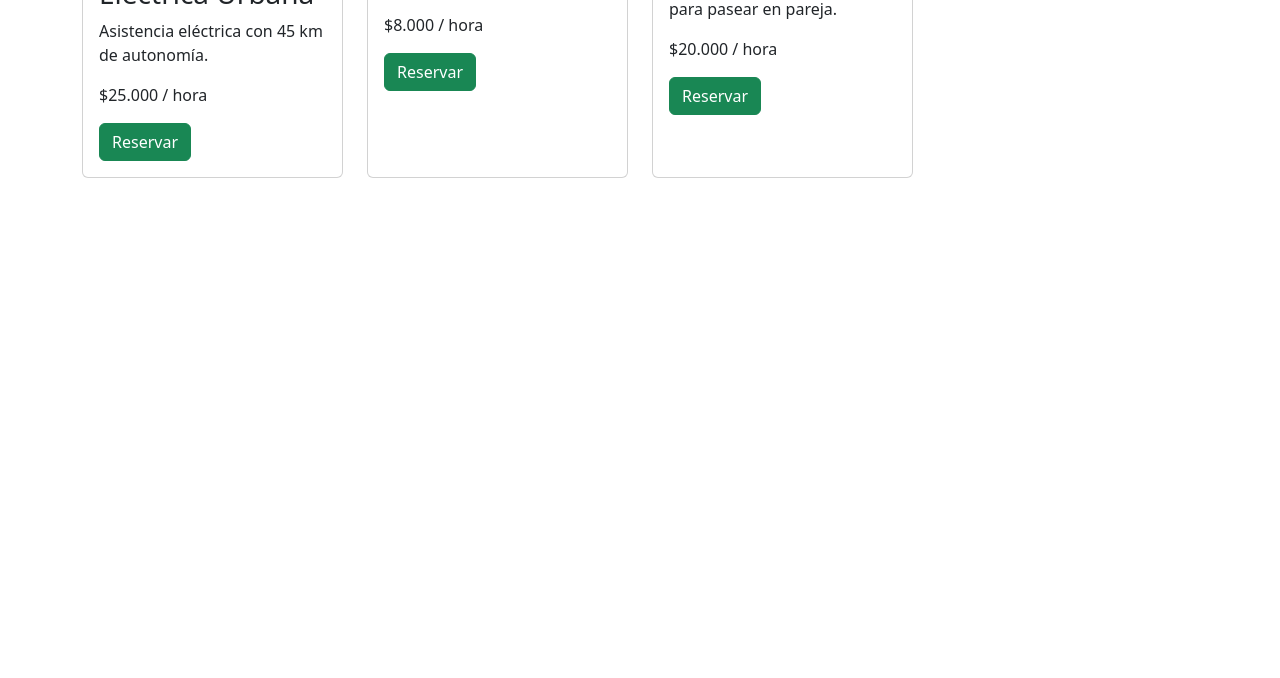
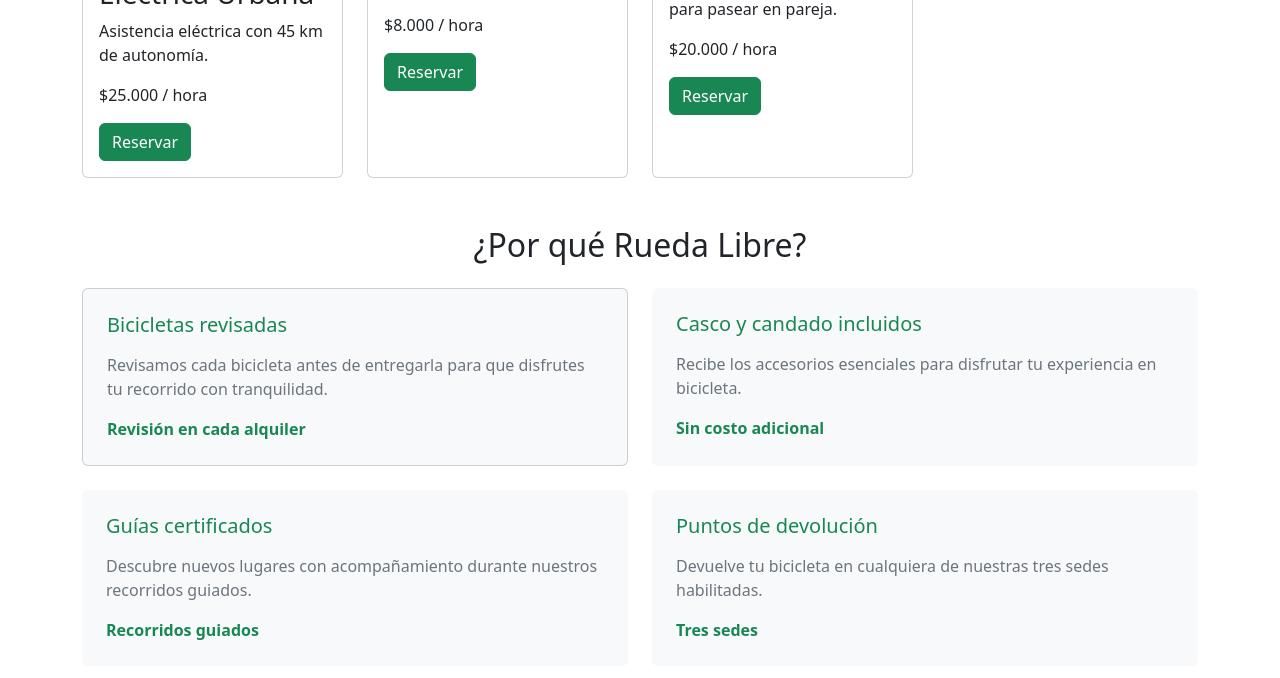
Before and after one commit to lorena21zapata/proyecto-rueda_libre, a plain HTML site: page pruebas/flota-prueba.html in a window 1280 px wide. Shown: the part 740-1418 px from the top of the page. Before the commit the page ends 942 px from the top, so only its background shows below. Drawn offline with nearby package versions, Linux system fonts and the light colour scheme.

Commit message:
feat: add benefits section with Bootstrap utilities

```diff
--- a/pruebas/flota-prueba.html
+++ b/pruebas/flota-prueba.html
@@ -110,6 +110,69 @@
                 </article>
             </div>
         </section>
+        <section class="my-5" aria-labelledby="titulo-beneficios">
+            <h2 class="text-center mb-4 text-dark" id="titulo-beneficios">¿Por qué Rueda Libre?</h2>
+            <div class="row row-cols-1 row-cols-md-2 g-4">
+                <div class="col">
+                    <article class="card h-100 p-4 bg-light rounded">
+                        <h3 class="h5 text-success mb-3">
+                            Bicicletas revisadas
+                        </h3>
+                        <p class="text-secondary mb-3">
+                            Revisamos cada bicicleta antes de entregarla
+                            para que disfrutes tu recorrido con tranquilidad.
+                        </p>
+                        <p class="fw-bold text-success mb-0">
+                            Revisión en cada alquiler
+                        </p>
+                    </article>
+                </div>
+
+                <div class="col">
+                    <article class="h-100 p-4 bg-light rounded">
+                        <h3 class="h5 text-success mb-3">
+                            Casco y candado incluidos
+                        </h3>
+                        <p class="text-secondary mb-3">
+                            Recibe los accesorios esenciales para disfrutar
+                            tu experiencia en bicicleta.
+                        </p>
+                        <p class="fw-bold text-success mb-0">
+                            Sin costo adicional
+                        </p>
+                    </article>
+                </div>
+                <div class="col">
+                    <article class="h-100 p-4 bg-light rounded">
+                        <h3 class="h5 text-success mb-3">
+                            Guías certificados
+                        </h3>
+                        <p class="text-secondary mb-3">
+                            Descubre nuevos lugares con acompañamiento
+                            durante nuestros recorridos guiados.
+                        </p>
+                        <p class="fw-bold text-success mb-0">
+                            Recorridos guiados
+                        </p>
+                    </article>
+                </div>
+                <div class="col">
+                    <article class="h-100 p-4 bg-light rounded">
+                        <h3 class="h5 text-success mb-3">
+                            Puntos de devolución
+                        </h3>
+                        <p class="text-secondary mb-3">
+                            Devuelve tu bicicleta en cualquiera de nuestras
+                            tres sedes habilitadas.
+                        </p>
+                        <p class="fw-bold text-success mb-0">
+                            Tres sedes
+                        </p>
+                    </article>
+                </div>
+            </div>
+        </section>
+    </main>
     <script src="https://cdn.jsdelivr.net/npm/bootstrap@5.3.8/dist/js/bootstrap.bundle.min.js" integrity="sha384-FKyoEForCGlyvwx9Hj09JcYn3nv7wiPVlz7YYwJrWVcXK/BmnVDxM+D2scQbITxI" crossorigin="anonymous"></script>
 </body>
 </html>
```
